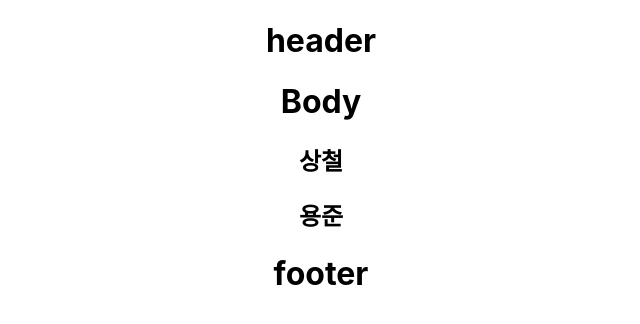
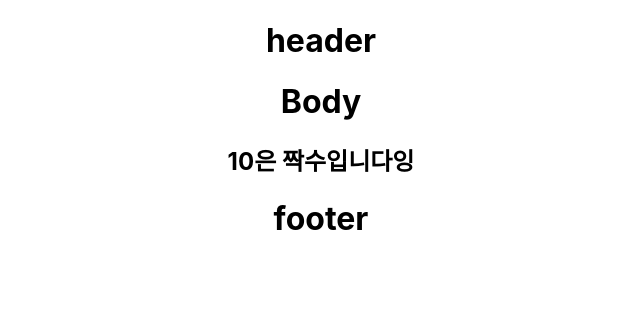
Before and after one commit to mjh090801abc/studey_frontend, a React (Create React App) app in the folder chapter5/: page / in a window 1280 px wide. Shown: the top 324 px of the page, without its empty margins (319-959 px from the left). Built offline with nearby package versions, Linux system fonts and the light colour scheme.

Commit message:
삼항 연산자를 사용하여 값 반환

```diff
--- a/chapter5/src/component/body.js
+++ b/chapter5/src/component/body.js
@@ -1,13 +1,15 @@
 function Body() {
-    const obj = {
-        sc: "상철",
-        yj: "용준"
-    }
+    // const obj = {
+    //     sc: "상철",
+    //     yj: "용준"
+    // }
+
+    const number = 10;
+
     return(
         <div>
             <h1>Body</h1>
-            <h2>{obj.sc}</h2>
-            <h2>{obj.yj}</h2>
+            <h2>{number}은 {number % 2 === 0 ? "짝수" : "홀수"}입니다잉</h2>
         </div>
     );
 }
```
